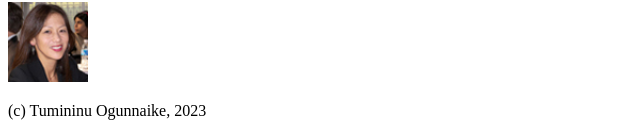
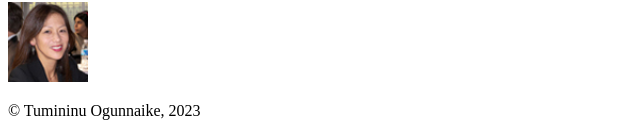
Before and after one commit to Njit-Tao7/A07, a plain HTML site: page index.html in a window 1280 px wide. Shown: the part 950-1083 px from the top of the page, 0-640 px from the left. Drawn offline with Linux system fonts and the light colour scheme.

Commit message:
changed copyright symbol

```diff
--- a/index.html
+++ b/index.html
@@ -53,7 +53,7 @@
 
 </main>
 <footer>
-    <p>(c) Tumininu Ogunnaike, 2023</p>
+    <p>&copy; Tumininu Ogunnaike, 2023</p>
 </footer>
 </body>
 </html>
```
